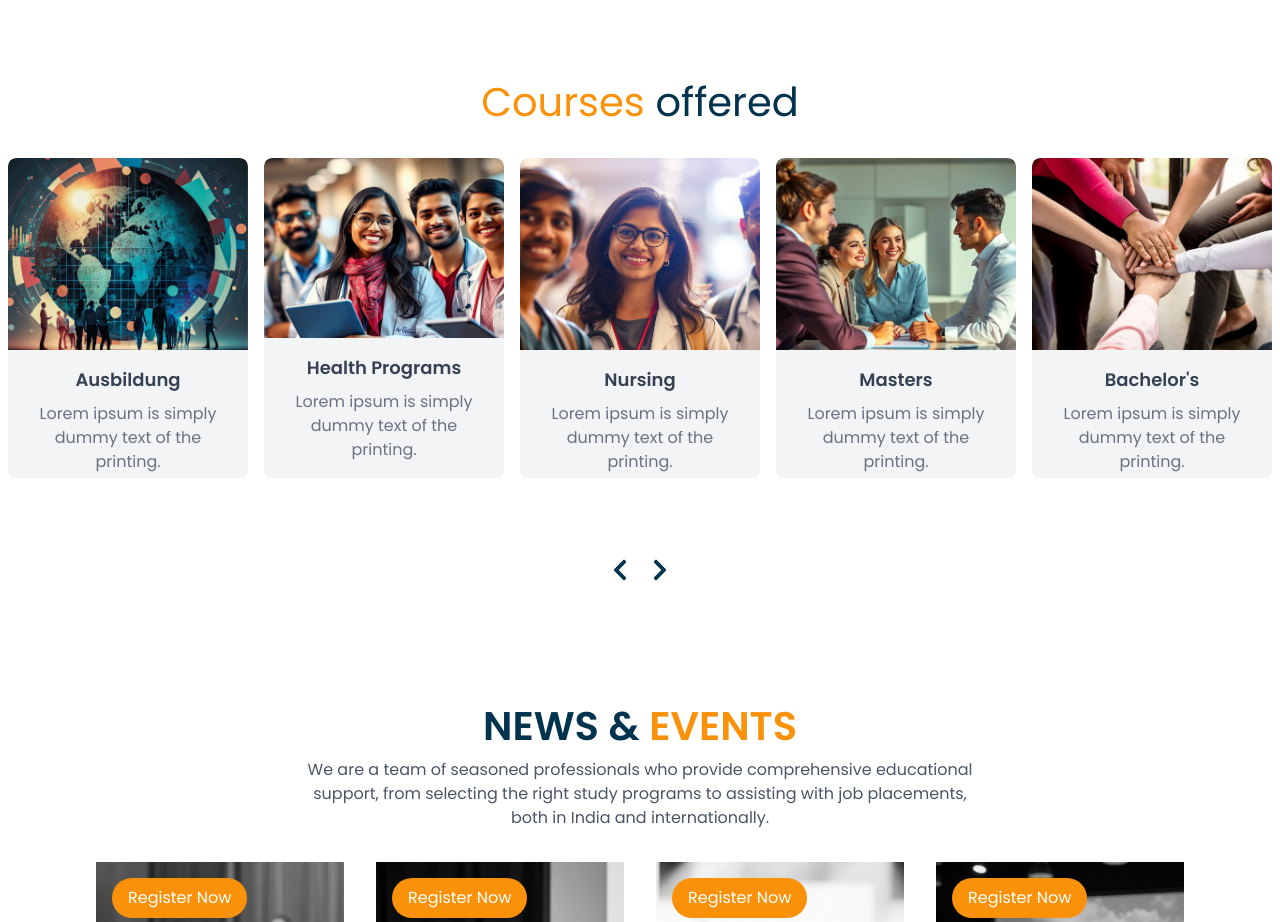
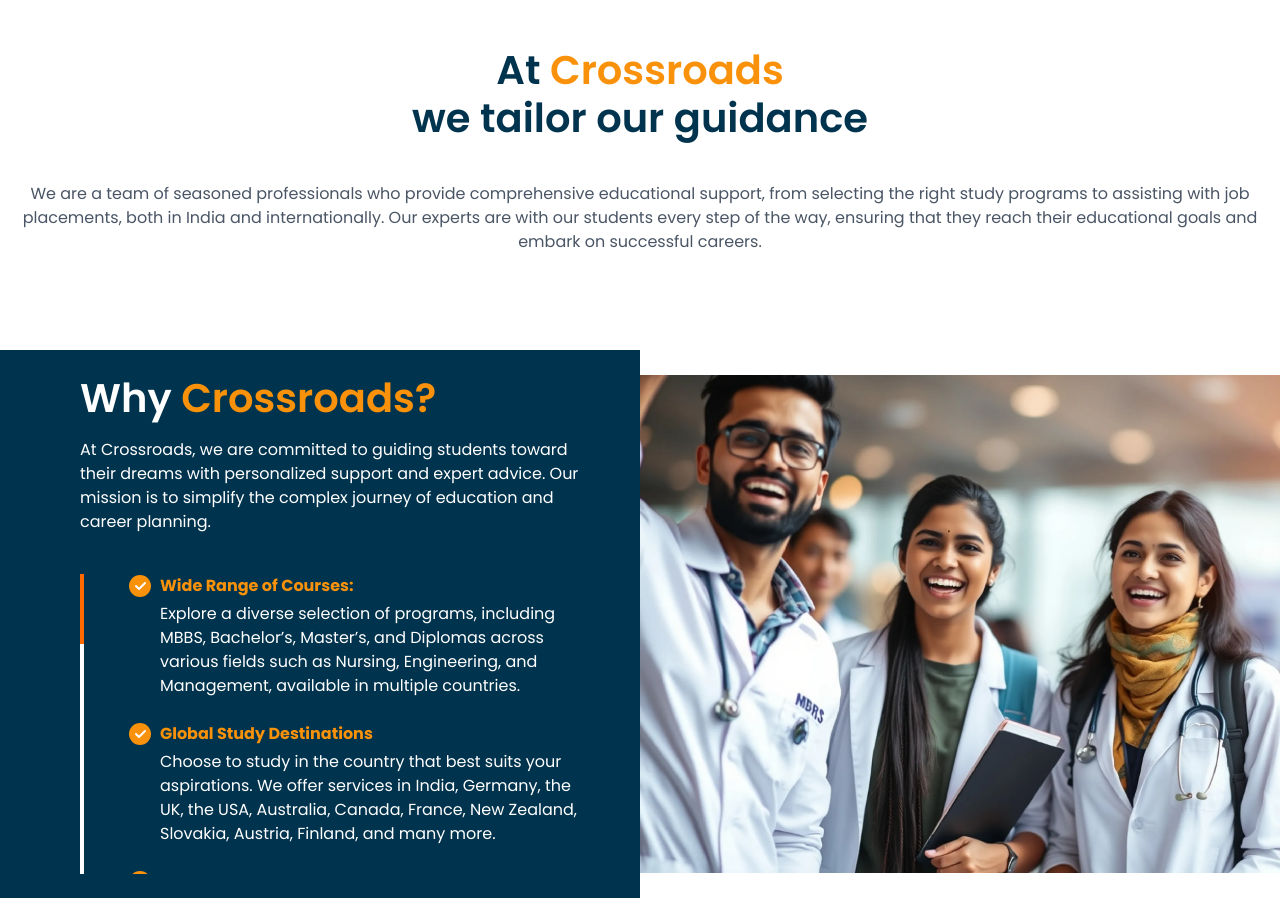
Before and after one commit to silvia-marketbytes/crossroads_frontend, a React (Vite) app: page /Aboutus in a window 1280 px wide. Shown: the part 630-1552 px from the top of the page. Built offline with nearby package versions, Linux system fonts and the light colour scheme.

Commit message:
aboutus scrollable section

```diff
--- a/src/index.css
+++ b/src/index.css
@@ -182,3 +182,11 @@ p {
     font-size: 70px;
   }
 }
+
+.scrollbar-hide::-webkit-scrollbar {
+  display: none; /* Chrome, Safari, Edge */
+}
+.scrollbar-hide {
+  -ms-overflow-style: none; /* IE and Edge */
+  scrollbar-width: none; /* Firefox */
+}
--- a/src/pages/Aboutus/index.jsx
+++ b/src/pages/Aboutus/index.jsx
@@ -1,10 +1,30 @@
-import React, { Suspense } from "react";
+import React, { Suspense, useRef, useEffect } from "react";
 import Banner from "../../components/Banner";
 import bannerImg from "../../assets/aboutus/aboutbg.webp";
 import ContactSection from "../../pages/Home/UiComponents/ContactSection";
-import CoursesOffered from "../../components/UiComponents/CoursesOffered"
-import NewsEventsSection from "../Home/UiComponents/NewsEventsSection"
-import TestimonialsSection from "../Home/UiComponents/TestimonialsSection"
+import CoursesOffered from "../../components/UiComponents/CoursesOffered";
+import NewsEventsSection from "../Home/UiComponents/NewsEventsSection";
+import TestimonialsSection from "../Home/UiComponents/TestimonialsSection";
+import rightSideImg from "../../assets/aboutus/about_whychooseus.webp";
+
+// Reusable TickSVG component with smaller, fixed size
+const TickSVG = () => (
+  <svg
+    className="w-6 h-6 text-[#F9920A] mr-2 inline-block shrink-0"
+    viewBox="0 0 24 24"
+    fill="none"
+    xmlns="http://www.w3.org/2000/svg"
+  >
+    <circle cx="12" cy="12" r="11" fill="#F9920A" />
+    <path
+      d="M8 12L11 15L17 9"
+      stroke="white"
+      strokeWidth="2"
+      strokeLinecap="round"
+      strokeLinejoin="round"
+    />
+  </svg>
+);
 
 const Aboutus = () => {
   const bannerProps = {
@@ -12,34 +32,177 @@ const Aboutus = () => {
     title: "About Us",
     className: "px-1 relative",
     classNameTitle: "relative -top-24 text-services-title",
-    backgroundPosition:"center",
+    backgroundPosition: "center",
     showDateTime: false,
     showSocialMedia: false,
     showCounter: true,
     counterPosition: "overlay",
   };
 
+  const listRef = useRef(null);
+  const lineRef = useRef(null);
+
+  const scrollableContents = [
+    {
+      heading: "Wide Range of Courses:",
+      description:
+        "Explore a diverse selection of programs, including MBBS, Bachelor’s, Master’s, and Diplomas across various fields such as Nursing, Engineering, and Management, available in multiple countries.",
+    },
+    {
+      heading: "Global Study Destinations",
+      description:
+        "Choose to study in the country that best suits your aspirations. We offer services in India, Germany, the UK, the USA, Australia, Canada, France, New Zealand, Slovakia, Austria, Finland, and many more.",
+    },
+    {
+      heading: "Supporting You on Your Journey",
+      description:
+        "Receive dedicated, high-quality guidance and support to ensure a strong start to a rewarding career.",
+    },
+    {
+      heading: "Experienced Service Providers:",
+      description:
+        "Access opportunities for 100% tuition-free education, with stipends exceeding 1 lakh INR per month, and the freedom to earn while you learn.",
+    },
+    {
+      heading: "Results Driven",
+      description:
+        "At Crossroads, we are committed to delivering results. Over the years, we have successfully met the varied learning needs of our students, empowering them to realize their aspirations.",
+    },
+  ];
+
+  useEffect(() => {
+    const list = listRef.current;
+    const line = lineRef.current;
+
+    const handleScroll = () => {
+      if (list && line) {
+        const scrollTop = list.scrollTop;
+        const scrollHeight = list.scrollHeight;
+        const clientHeight = list.clientHeight;
+        const maxScroll = scrollHeight - clientHeight;
+
+        const baseThumbHeight = (clientHeight / scrollHeight) * clientHeight;
+        const thumbHeight = Math.max(baseThumbHeight * 0.5, 20);
+        line.style.height = `${thumbHeight}px`;
+
+        const scrollPercentage = maxScroll > 0 ? scrollTop / maxScroll : 0;
+        const maxLineScroll = clientHeight - thumbHeight;
+        const lineScroll = scrollPercentage * maxLineScroll;
+
+        line.style.transform = `translateY(${lineScroll}px)`;
+      }
+    };
+
+    if (list) {
+      list.addEventListener("scroll", handleScroll);
+      handleScroll();
+    }
+
+    return () => {
+      if (list) {
+        list.removeEventListener("scroll", handleScroll);
+      }
+    };
+  }, []);
+
   return (
     <div className="relative">
       <Suspense fallback={<div>Loading...</div>}>
         <Banner {...bannerProps} />
       </Suspense>
+
+      <section className="py-12 bg-white text-center">
+        <div className="container mx-auto px-4">
+          <h2 className="text-4xl md:text-5xl font-semibold mb-0">
+            <span style={{ color: "#00334D" }}>At </span>
+            <span style={{ color: "#F9920A" }}>Crossroads</span>
+          </h2>
+          <h2
+            className="text-4xl md:text-5xl font-semibold mt-0"
+            style={{ color: "#00334D" }}
+          >
+            we tailor our guidance
+          </h2>
+          <p className="text-lg md:text-xl text-gray-600 max-w-7xl mx-auto mt-10">
+            We are a team of seasoned professionals who provide comprehensive
+            educational support, from selecting the right study programs to
+            assisting with job placements, both in India and internationally.
+            Our experts are with our students every step of the way, ensuring
+            that they reach their educational goals and embark on successful
+            careers.
+          </p>
+        </div>
+      </section>
+
+      <section className="py-12 bg-white">
+        <div className="relative mx-auto px-4 md:px-0">
+          <div className="grid grid-cols-1 md:grid-cols-2 w-full h-full">
+            <div className="relative bg-[#00334D] text-white flex flex-col items-start justify-center text-left p-6 md:pl-20 md:pr-10">
+              <h2 className="text-3xl md:text-4xl font-semibold mb-4">
+                <span>Why </span>
+                <span style={{ color: "#F9920A" }}>Crossroads?</span>
+              </h2>
+              <p className="text-lg mb-10">
+                At Crossroads, we are committed to guiding students toward their
+                dreams with personalized support and expert advice. Our mission
+                is to simplify the complex journey of education and career
+                planning.
+              </p>
+
+              <div className="relative">
+                <div className="absolute left-0 top-0 h-full w-1 bg-white overflow-hidden">
+                  <div
+                    ref={lineRef}
+                    className="w-full bg-orange-500 transition-transform duration-200 ease-out"
+                  />
+                </div>
+                <div
+                  ref={listRef}
+                  className="pl-8 ml-4 overflow-y-auto scrollbar-hide"
+                  style={{ maxHeight: "300px" }}
+                >
+                  <ul className="space-y-6 pr-4">
+                    {scrollableContents.map((item, index) => (
+                      <li key={index} className="flex items-start space-x-2">
+                        <TickSVG />
+                        <div>
+                          <h4
+                            className="font-bold"
+                            style={{ color: "#F9920A" }}
+                          >
+                            {item.heading}
+                          </h4>
+                          <p className="mt-1">{item.description}</p>
+                        </div>
+                      </li>
+                    ))}
+                  </ul>
+                </div>
+              </div>
+            </div>
+            <div className="flex justify-center items-center w-full">
+              <img
+                src={rightSideImg}
+                alt="Crossroads Illustration"
+                className="w-full h-auto max-h-[600px] object-cover"
+              />
+            </div>
+          </div>
+        </div>
+      </section>
+
       <Suspense fallback={<div>Loading...</div>}>
-        <CoursesOffered/>
+        <CoursesOffered />
       </Suspense>
       <Suspense fallback={<div>Loading...</div>}>
-        <NewsEventsSection/>
+        <NewsEventsSection />
       </Suspense>
       <Suspense fallback={<div>Loading...</div>}>
-        <TestimonialsSection/>
+        <TestimonialsSection />
       </Suspense>
-
       <Suspense fallback={<div>Loading...</div>}>
         <ContactSection />
       </Suspense>
-
-
-
     </div>
   );
 };
--- a/src/pages/Home/UiComponents/TestimonialsSection/index.jsx
+++ b/src/pages/Home/UiComponents/TestimonialsSection/index.jsx
@@ -69,14 +69,14 @@ const TestimonialsSection = () => {
     arrows: false,
     responsive: [
       {
-        breakpoint: 1024, // Tablet
+        breakpoint: 1024,
         settings: {
           slidesToShow: 2,
           slidesToScroll: 1,
         },
       },
       {
-        breakpoint: 768, // Mobile
+        breakpoint: 768,
         settings: {
           slidesToShow: 1,
           slidesToScroll: 1,
@@ -94,7 +94,7 @@ const TestimonialsSection = () => {
     arrows: false,
     responsive: [
       {
-        breakpoint: 768, // Mobile
+        breakpoint: 768,
         settings: {
           slidesToShow: 1,
           slidesToScroll: 1,
@@ -116,7 +116,6 @@ const TestimonialsSection = () => {
   return (
     <section className="py-6 sm:py-10 px-4 bg-white">
       <div className="max-w-[90rem] mx-auto px-4 sm:px-6 lg:px-8">
-        {/* Header Section */}
         <div className="flex flex-col md:flex-row justify-center space-y-4 md:space-y-0 md:space-x-6 mb-8 sm:mb-16">
           <div className="bg-white p-4 sm:p-8 text-center md:text-end rounded-lg shadow-[4px_4px_10px_0px_rgba(0,0,0,0.1)] w-full">
             <h2 className="text-2xl sm:text-3xl md:text-4xl font-semibold text-blue-950">
@@ -131,10 +130,7 @@ const TestimonialsSection = () => {
             </p>
           </div>
         </div>
-
-        {/* Carousel Section */}
         <div className="flex flex-col lg:flex-row gap-4 sm:gap-8 items-start">
-          {/* Testimonials Carousel */}
           <div className="w-full lg:w-2/3">
             {testimonialsData.length > 0 ? (
               <Slider ref={testimonialSliderRef} {...testimonialSliderSettings}>
@@ -148,8 +144,6 @@ const TestimonialsSection = () => {
               </div>
             )}
           </div>
-
-          {/* Video Carousel */}
           <div className="w-full lg:w-1/3 mt-4 lg:mt-0">
             {videosData.length > 0 ? (
               <Slider ref={videoSliderRef} {...videoSliderSettings}>
@@ -164,8 +158,6 @@ const TestimonialsSection = () => {
             )}
           </div>
         </div>
-
-        {/* Navigation Arrows */}
         <div className="flex justify-center mt-4 space-x-4">
           <button
             className="text-blue-950 hover:text-orange-500 transition-all duration-300"
@@ -186,5 +178,4 @@ const TestimonialsSection = () => {
     </section>
   );
 };
-
 export default TestimonialsSection;
```
Also changed, not shown: src/assets/aboutus/about_whychooseus.webp (added).
